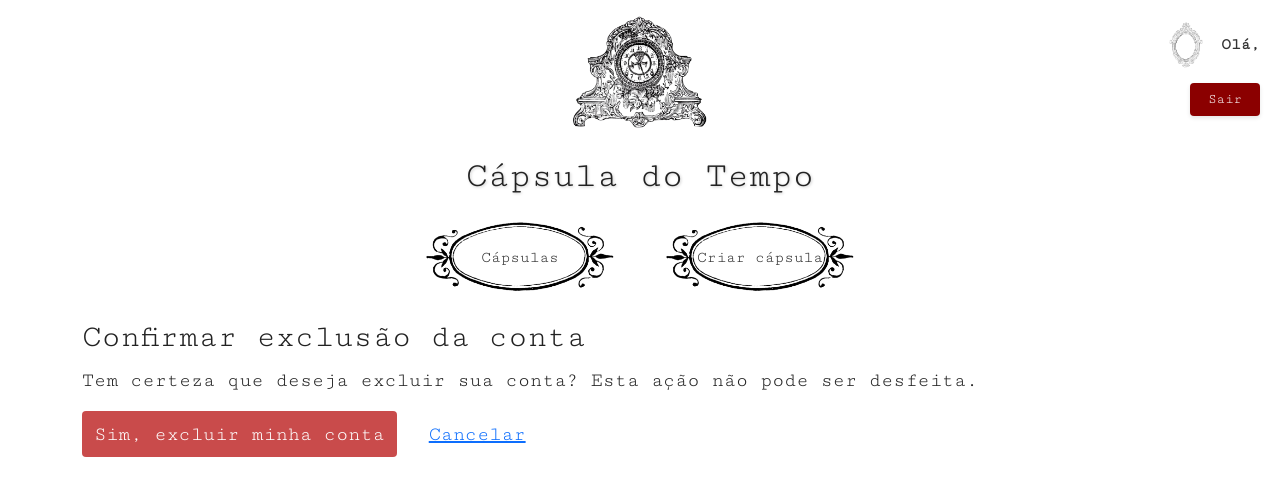
After one commit to MarcosVieira71/INF1407---Capsula-do-Tempo, a Django app: page /perfil/excluir/ in a window 1280 px wide. The commit adds this page. Shown: the top 496 px of the page. Run offline with Django 5.2, Linux system fonts and the light colour scheme; the visitor is signed in with stand-in values (Sample User, id 1); some web fonts are replaced.

Commit message:
delecao de conta do usuario

```diff
--- a/capsula_tempo/core/templates/perfil.html
+++ b/capsula_tempo/core/templates/perfil.html
@@ -20,6 +20,10 @@
             Alterar senha
         </a>
     </div>
+
+    <div style="margin-top: 1em;">
+        <a href="{% url 'perfil_excluir' %}" style="display:inline-block;background:#c94b4b;color:white;text-decoration:none;padding:8px 12px;border-radius:4px;">Excluir conta</a>
+    </div>
 </div>
 
 {% endblock %}
--- /dev/null
+++ b/capsula_tempo/core/templates/perfil_excluir_confirm.html
@@ -0,0 +1,14 @@
+{% extends 'base.html' %}
+{% load static %}
+
+{% block content %}
+<div class="form-container">
+    <h2>Confirmar exclusão da conta</h2>
+    <p>Tem certeza que deseja excluir sua conta? Esta ação não pode ser desfeita.</p>
+    <form method="post" action="{% url 'perfil_excluir' %}">
+        {% csrf_token %}
+        <button type="submit" style="background:#c94b4b;color:white;border:none;padding:8px 12px;border-radius:4px;">Sim, excluir minha conta</button>
+        <a href="{% url 'perfil' %}" style="margin-left:1em;">Cancelar</a>
+    </form>
+</div>
+{% endblock %}
--- a/capsula_tempo/core/urls.py
+++ b/capsula_tempo/core/urls.py
@@ -1,7 +1,7 @@
 from django.urls import path
 
 from core.views import ListaCapsulas, DeletarCapsula, CriarCapsula, CapsulaDetail
-from core.views import UsuarioLoginView, UsuarioLogoutView, UsuarioCriaView, UsuarioAtualizaView, UsuarioAtualizaSenhaView
+from core.views import UsuarioLoginView, UsuarioLogoutView, UsuarioCriaView, UsuarioAtualizaView, UsuarioAtualizaSenhaView, UsuarioExcluirView
 from core.views import UsuarioPasswordResetView, UsuarioPasswordResetDoneView, UsuarioPasswordResetConfirmView
 from core.views import UsuarioPasswordResetCompleteView, HomeView
 from core.views import AutorizarEdicaoView, EditarCapsulaView
@@ -24,4 +24,5 @@ urlpatterns = [
     path('autorizar_edicao/<int:pk>/', AutorizarEdicaoView.as_view(), name='autorizar_edicao'),
     path('editar_texto/<int:itemtexto_pk>/', EditarCapsulaView.as_view(), name='editar_itemtexto'),
     path('perfil/senha/', UsuarioAtualizaSenhaView.as_view(), name='alterar_senha'),
+    path('perfil/excluir/', UsuarioExcluirView.as_view(), name='perfil_excluir'),
 ]
--- a/capsula_tempo/core/views.py
+++ b/capsula_tempo/core/views.py
@@ -13,6 +13,7 @@ from .views_auth import (
     UsuarioCriaView,
     UsuarioAtualizaView,
     UsuarioAtualizaSenhaView,
+    UsuarioExcluirView,
     HomeView,
     UsuarioPasswordResetView,
     UsuarioPasswordResetDoneView,
@@ -31,7 +32,8 @@ __all__ = [
     'UsuarioLogoutView',
     'UsuarioCriaView',
     'UsuarioAtualizaView',
-    'UsuarioAtualizaSenhaView'
+    'UsuarioAtualizaSenhaView',
+    'UsuarioExcluirView',
     'HomeView',
     'UsuarioPasswordResetView',
     'UsuarioPasswordResetDoneView',
--- a/capsula_tempo/core/views_auth.py
+++ b/capsula_tempo/core/views_auth.py
@@ -19,6 +19,10 @@ from django.contrib.auth.views import (
 from django.contrib.auth.mixins import LoginRequiredMixin
 from django.contrib.messages.views import SuccessMessageMixin
 from django.urls import reverse_lazy
+from django.views import View
+from django.shortcuts import redirect, render
+from django.contrib.auth import logout
+from django.contrib import messages
 
 from .models import Usuario
 from .forms import UsuarioCriarForm, UsuarioAtualizarForm
@@ -70,6 +74,27 @@ class UsuarioAtualizaSenhaView(LoginRequiredMixin, SuccessMessageMixin, Password
     success_url = reverse_lazy('perfil')
     success_message = "Sua senha foi alterada com sucesso!"
 
+
+class UsuarioExcluirView(LoginRequiredMixin, View):
+    """
+    Permite que o usuário autenticado exclua sua própria conta.
+
+    A exclusão exige um POST. Realiza logout antes
+    de remover o usuário e redireciona para a página inicial com uma mensagem.
+    """
+
+    def get(self, request, *args, **kwargs):
+        """Renderiza a página de confirmação de exclusão"""
+        return render(request, 'perfil_excluir_confirm.html')
+
+    def post(self, request, *args, **kwargs):
+        user = request.user
+        # Logout para encerrar a sessão antes de deletar o usuário
+        logout(request)
+        user.delete()
+        messages.success(request, "Sua conta foi excluída com sucesso.")
+        return redirect(reverse_lazy('home'))
+
 class HomeView(TemplateView):
     """Exibe a página inicial pública ou de boas-vindas do projeto."""
     template_name = 'home.html'
```
Also changed, not shown: capsula_tempo/core/tests/test_account_delete.py (added, +40 -0 lines).
